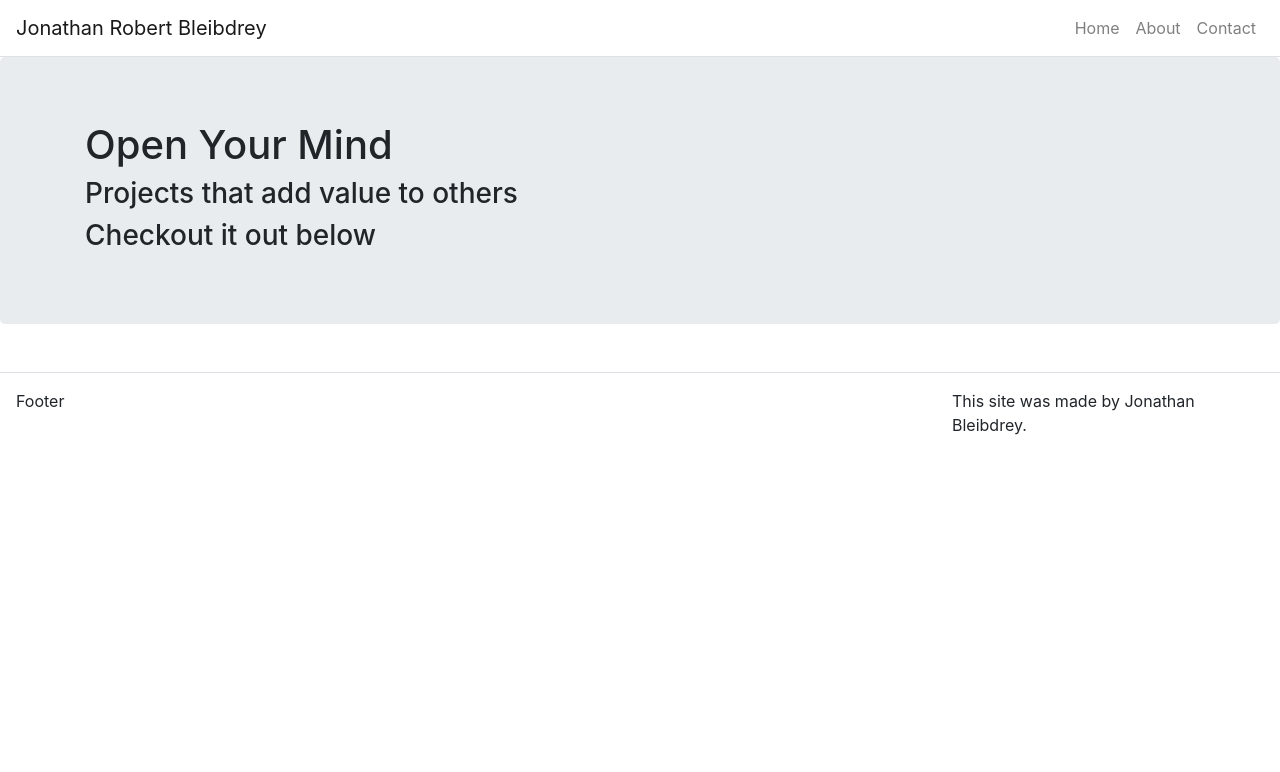
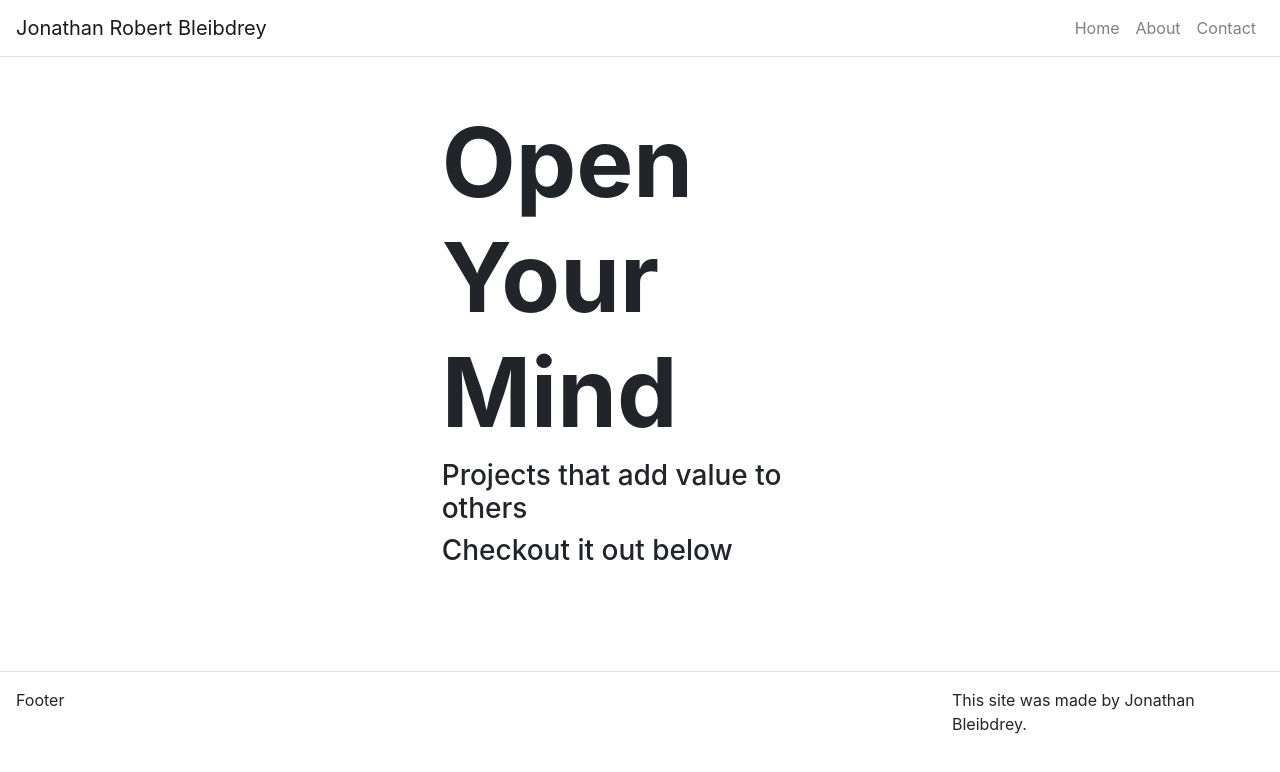
Before and after one commit to jonbleibdrey/personal_site, a React (Create React App) app: page / in a window 1280 px wide. Shown: the top 772 px of the page. Built offline with nearby package versions, Linux system fonts and the light colour scheme.

Commit message:
added font to lok better with bootstrap

```diff
--- a/src/components/Hero.js
+++ b/src/components/Hero.js
@@ -8,11 +8,11 @@
 
 function Hero(props) {
     return (
-        <Jumbotron>
-            <Container>
-                <Row>
-                    <Col>
-                    { props.title && <h1>{props.title}</h1> }
+        <Jumbotron className="bg-transparent jumbotron-fluid p-0">
+            <Container fluid={true}>
+                <Row className="justify-content-center py-5">
+                    <Col md={4} sm={12}>
+                    { props.title && <h1 className="display-1 font-weight-bolder">{props.title}</h1> }
                     { props.subTitle && <h3>{props.subTitle}</h3> }
                     { props.text && <h3>{props.text}</h3> }
                     </Col>
```
